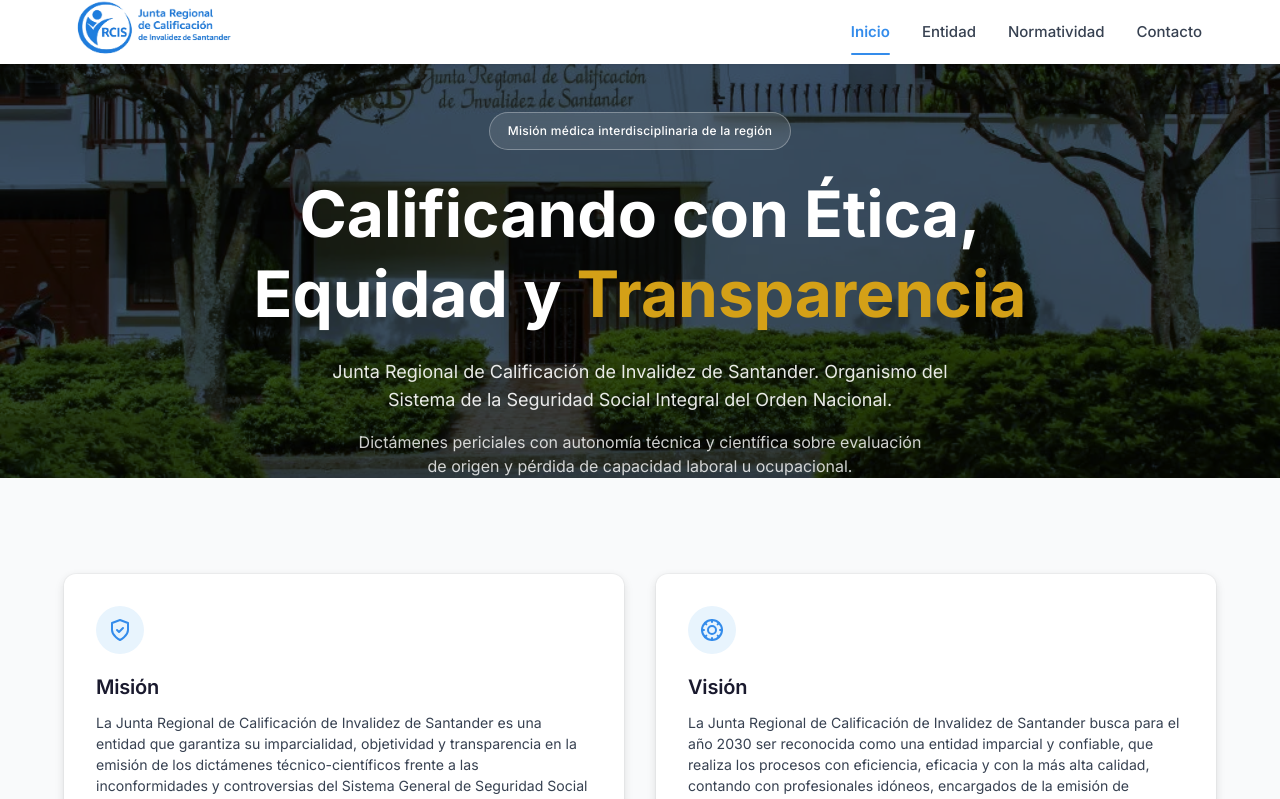
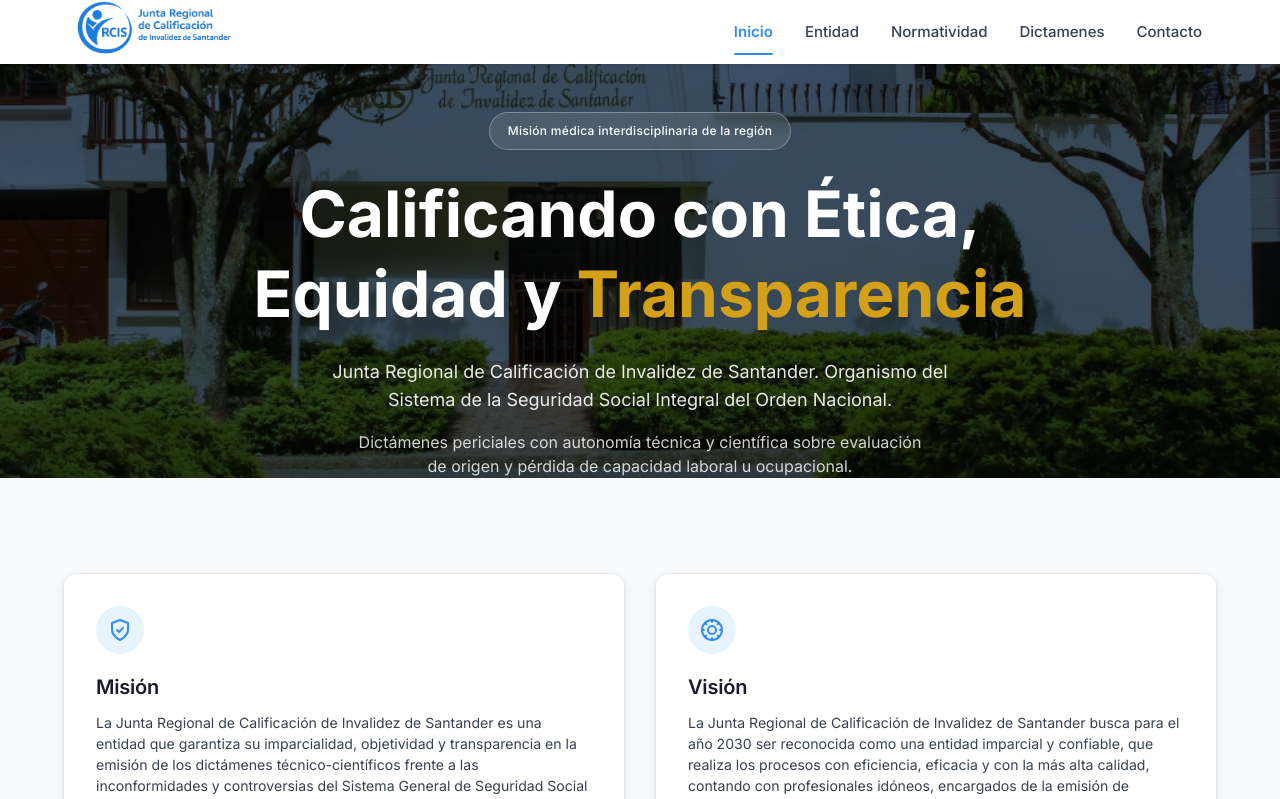
Before and after one commit to gabrielurgomez/junta-web, a Next.js app: page / in a window 1280 px wide. Shown: the top 799 px of the page. Built offline with nearby package versions, Linux system fonts and the light colour scheme.

Commit message:
agregar link dictamenes

```diff
--- a/src/app/components/NavBar.tsx
+++ b/src/app/components/NavBar.tsx
@@ -9,6 +9,11 @@
   { href: "/", label: "Inicio" },
   { href: "/entidad", label: "Entidad" },
   { href: "/normatividad", label: "Normatividad" },
+  {
+    href: "https://app.digitalmedic.co/consulta/JRCIS/calificacion",
+    label: "Dictamenes",
+    esExterno: true,
+  },
   // { href: "/dictamenes", label: "Dictámenes" },
   // { href: "/atencion-al-usuario", label: "Atención al usuario" },
   // { href: "/pagos", label: "Pagos" },
@@ -107,7 +112,12 @@
 
         {/* Desktop Navigation Links */}
         <div className="navbar-links-desktop">
-          {NAV_LINKS.map((link) => (
+          {NAV_LINKS.map((link) =>
+            link.esExterno ? (
+              <a key={link.href} href={link.href} className="navbar-link">
+                {link.label}
+              </a>
+            ) : (
               <Link
                 key={link.href}
                 href={link.href}
@@ -115,7 +125,8 @@
               >
                 {link.label}
               </Link>
-          ))}
+            ),
+          )}
         </div>
 
         {/* Mobile Hamburger Button */}
@@ -190,7 +201,17 @@
           </button>
         </div>
         <div className="navbar-drawer-links">
-          {NAV_LINKS.map((link) => (
+          {NAV_LINKS.map((link) =>
+            link.esExterno ? (
+              <a
+                key={link.href}
+                href={link.href}
+                className="navbar-drawer-link"
+                onClick={() => setMenuMovilAbierto(false)}
+              >
+                {link.label}
+              </a>
+            ) : (
               <Link
                 key={link.href}
                 href={link.href}
@@ -199,7 +220,8 @@
               >
                 {link.label}
               </Link>
-          ))}
+            ),
+          )}
         </div>
         <div className="navbar-drawer-footer">
           <p>Junta Regional de Calificación de Invalidez de Santander</p>
```
Lines whose indentation alone changed are shown as unchanged.
